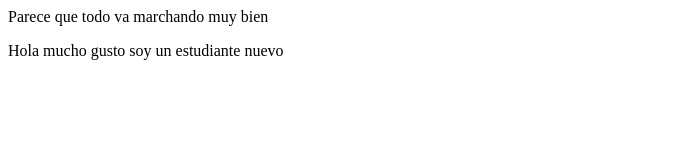
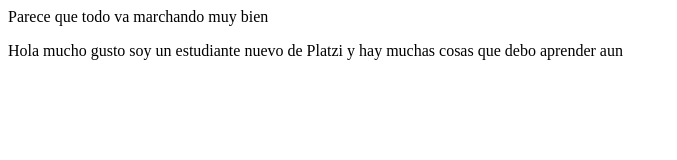
Before and after one commit to Langmil/proyectodemocursoprework, a plain HTML site: page index.html in a window 1280 px wide. Shown: the whole page, without its empty margins (0-677 px from the left). Drawn offline with Linux system fonts and the light colour scheme.

Commit message:
cambios agregados

```diff
--- a/index.html
+++ b/index.html
@@ -8,6 +8,8 @@
 </head>
 <body>
     Parece que todo va marchando muy bien
-    <p>Hola mucho gusto soy un estudiante nuevo</p>
+    <p>
+        Hola mucho gusto soy un estudiante nuevo de Platzi y hay muchas cosas que debo aprender aun
+    </p>
 </body>
 </html>
```
